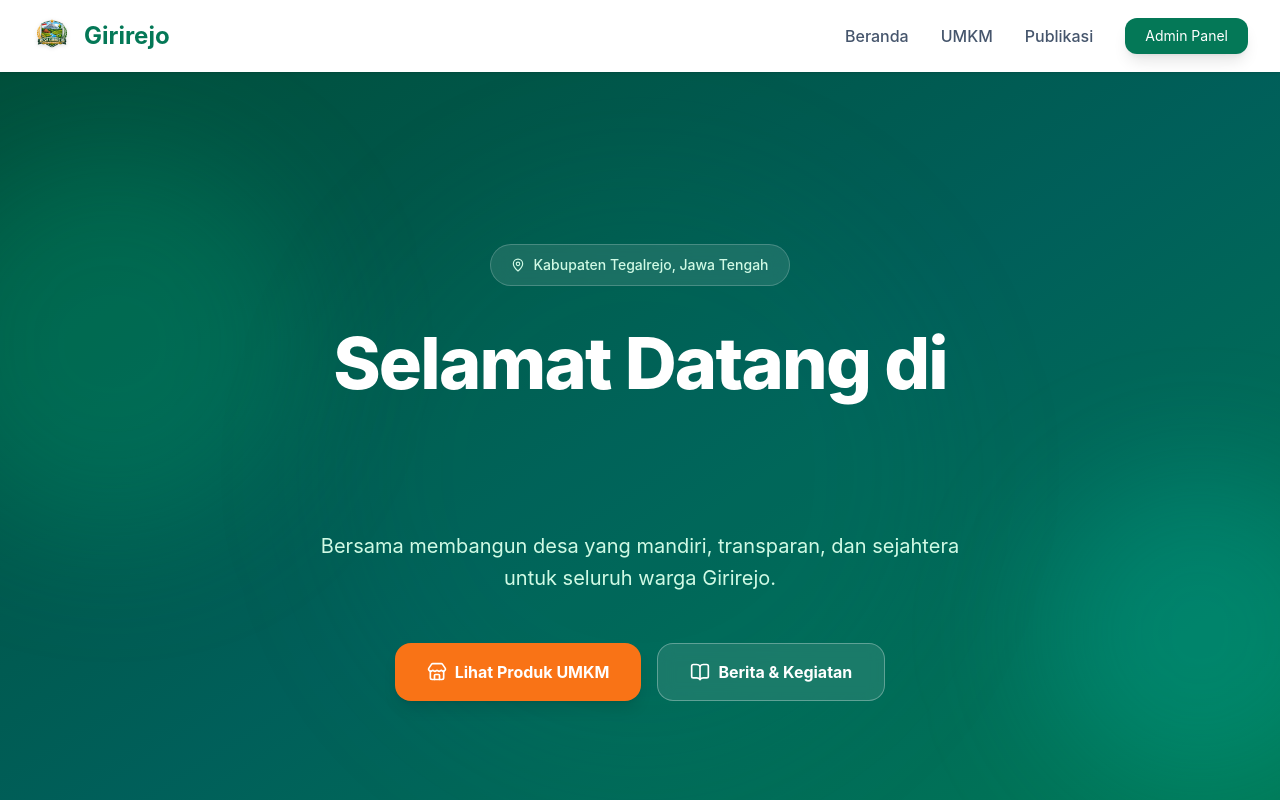
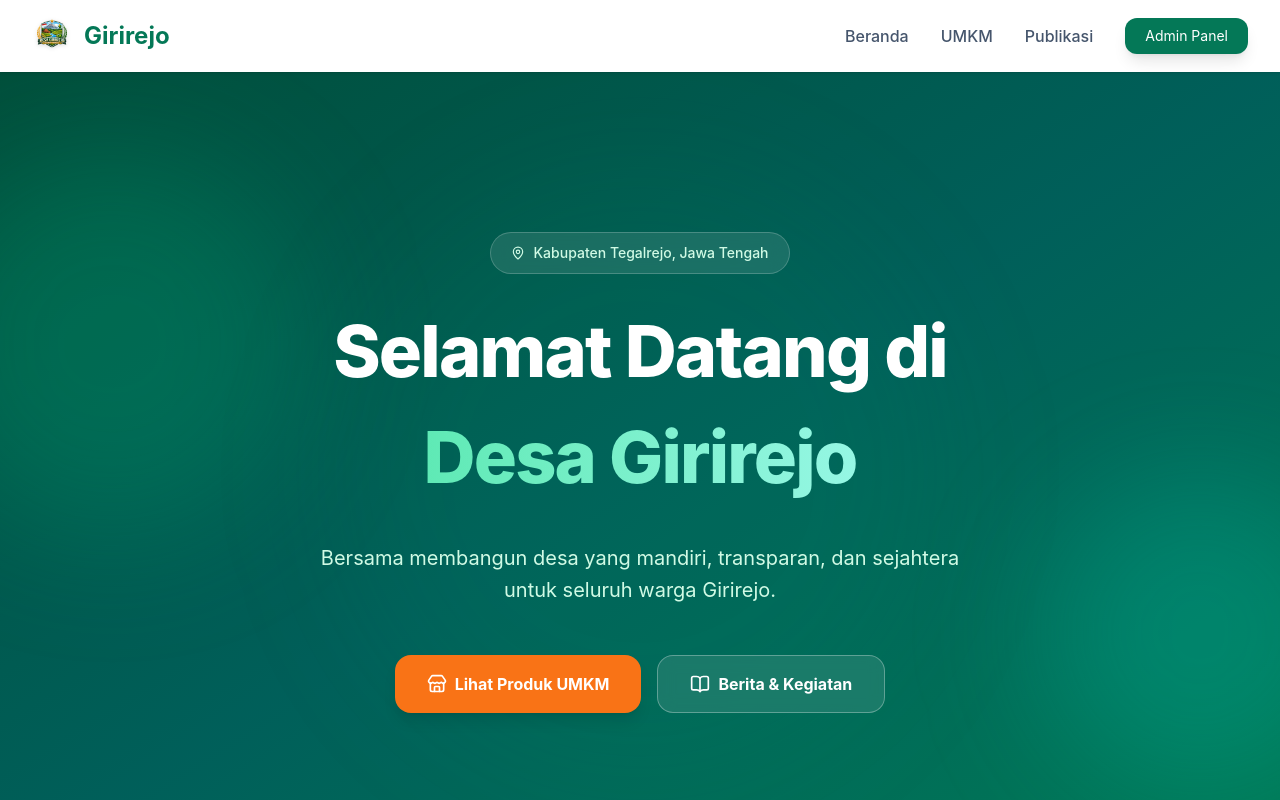
Before and after one commit to RestuWibisonoo/girirejo, a React (Vite) app in the folder frontend/: page / in a window 1280 px wide. Shown: the top 800 px of the page. Built offline with nearby package versions, Linux system fonts and the light colour scheme; no server answers.

Commit message:
style: update gsap hero animation to premium mask reveal style

```diff
--- a/frontend/src/pages/public/HomePage.jsx
+++ b/frontend/src/pages/public/HomePage.jsx
@@ -61,39 +61,32 @@ const HomePage = () => {
       .catch(() => setPerangkat([]))
       .finally(() => setLoading(false));
 
-    // Animasi GSAP Hero Section
+    // Animasi GSAP Hero Section bergaya Premium (Karamel.id style)
     const tl = gsap.timeline({ delay: 0.2 });
 
-    tl.to('.hero-text-welcome', {
+    tl.to('.hero-text-line', {
+      y: 0,
       opacity: 1,
+      duration: 1.5,
+      stagger: 0.15,
+      ease: "power4.out",
+      startAt: { y: "100%", opacity: 0 }
+    })
+    .to('.hero-desc', {
       y: 0,
+      opacity: 1,
+      duration: 1.5,
+      ease: "power4.out",
+      startAt: { y: "100%", opacity: 0 }
+    }, "-=1.1")
+    .to('.hero-btn', {
+      y: 0,
+      opacity: 1,
       duration: 1,
-      ease: "power3.out",
+      stagger: 0.15,
+      ease: "expo.out",
       startAt: { y: 30, opacity: 0 }
-    })
-    .to('.hero-char', {
-      opacity: 1,
-      y: 0,
-      duration: 0.8,
-      stagger: 0.05,
-      ease: "back.out(1.7)",
-      startAt: { y: 40, opacity: 0 }
-    }, "-=0.6")
-    .to('.hero-desc', {
-      opacity: 1,
-      y: 0,
-      duration: 1,
-      ease: "power3.out",
-      startAt: { y: 20, opacity: 0 }
-    }, "-=0.4")
-    .to('.hero-btn', {
-      opacity: 1,
-      y: 0,
-      duration: 0.8,
-      stagger: 0.1,
-      ease: "power2.out",
-      startAt: { y: 20, opacity: 0 }
-    }, "-=0.6");
+    }, "-=1.2");
   }, []);
 
   return (
@@ -115,23 +108,22 @@ const HomePage = () => {
           </div>
 
           {/* Heading */}
-          <h1 className="text-4xl md:text-5xl lg:text-7xl font-extrabold text-white mb-6 leading-tight tracking-tight">
-            <span className="hero-text-welcome inline-block opacity-0">Selamat Datang di</span>{' '}
-            <span className="text-transparent bg-clip-text bg-gradient-to-r from-emerald-300 to-teal-200 inline-block pb-2">
-              {"Desa Girirejo".split(" ").map((word, wordIndex) => (
-                <span key={wordIndex} className="inline-block whitespace-nowrap mr-3 md:mr-5 last:mr-0">
-                  {word.split("").map((char, charIndex) => (
-                    <span key={charIndex} className="inline-block opacity-0 hero-char">
-                      {char}
-                    </span>
-                  ))}
-                </span>
-              ))}
-            </span>
+          <h1 className="text-4xl md:text-5xl lg:text-7xl font-extrabold text-white mb-6 leading-tight tracking-tight flex flex-col items-center">
+            <div className="overflow-hidden pb-1 md:pb-2">
+              <div className="hero-text-line">Selamat Datang di</div>
+            </div>
+            <div className="overflow-hidden pb-3 md:pb-4 mt-1 md:mt-2">
+              <div className="hero-text-line text-transparent bg-clip-text bg-gradient-to-r from-emerald-300 to-teal-200">
+                Desa Girirejo
+              </div>
+            </div>
           </h1>
-          <p className="hero-desc opacity-0 text-xl text-emerald-100 max-w-2xl mx-auto mb-12 leading-relaxed">
-            Bersama membangun desa yang mandiri, transparan, dan sejahtera untuk seluruh warga Girirejo.
-          </p>
+
+          <div className="overflow-hidden max-w-2xl mx-auto mb-12">
+            <p className="hero-desc text-xl text-emerald-100 leading-relaxed">
+              Bersama membangun desa yang mandiri, transparan, dan sejahtera untuk seluruh warga Girirejo.
+            </p>
+          </div>
 
           {/* CTA Buttons */}
           <div className="flex flex-col sm:flex-row gap-4 justify-center">
```
